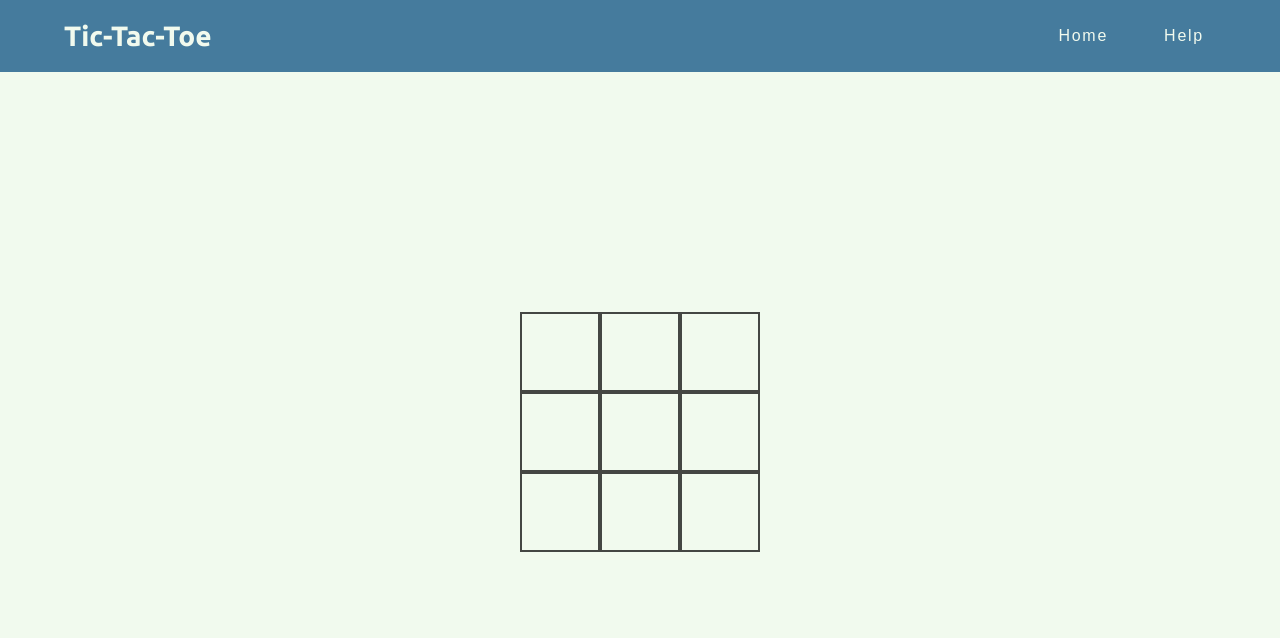
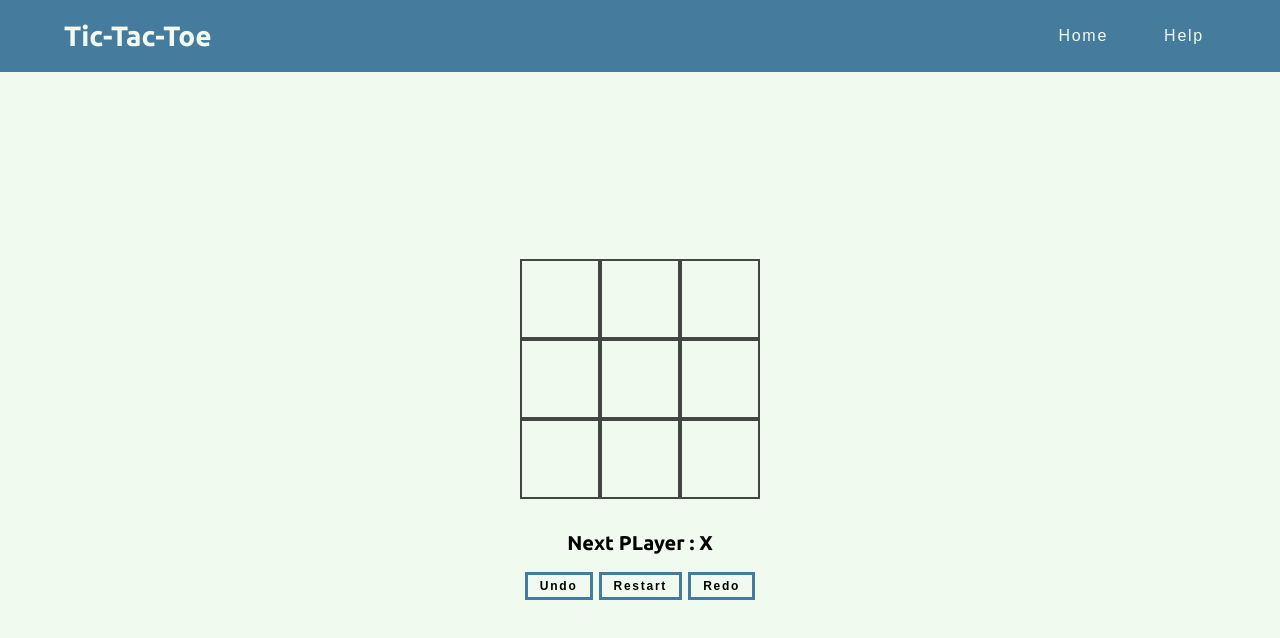
Before and after one commit to Who-codes/tic-tac-toe, a React (Create React App) app: page / in a window 1280 px wide. Shown: the top 638 px of the page. Built offline with nearby package versions, Linux system fonts and the light colour scheme.

Commit message:
functionality complete

```diff
--- a/src/Game.jsx
+++ b/src/Game.jsx
@@ -1,11 +1,28 @@
 import React, { useState } from "react";
 import Board from "./Board";
+import { useGlobalContext } from "./context";
 
 const Game = () => {
+  const { status, undo, restart, redo } = useGlobalContext();
+
   return (
     <main>
       <div className="game">
         <Board />
+        <div className="game-components">
+          <h3 className="status">{status}</h3>
+          <div className="btn-container">
+            <button className="btn main-btn" onClick={() => undo()}>
+              undo
+            </button>
+            <button className="btn main-btn" onClick={() => restart()}>
+              restart
+            </button>
+            <button className="btn main-btn" onClick={() => redo()}>
+              redo
+            </button>
+          </div>
+        </div>
       </div>
     </main>
   );
--- a/src/Square.jsx
+++ b/src/Square.jsx
@@ -2,11 +2,10 @@ import React from "react";
 import { useGlobalContext } from "./context";
 
 const Square = ({ position }) => {
-  const { squares, handleClick } = useGlobalContext();
-
+  const { current, handleClick } = useGlobalContext();
   return (
     <button className="btn square-btn" onClick={() => handleClick(position)}>
-      {squares[position]}
+      {current.squares[position]}
     </button>
   );
 };
--- a/src/context.js
+++ b/src/context.js
@@ -4,20 +4,50 @@ const AppContext = React.createContext();
 
 const AppProvider = ({ children }) => {
   const [state, setState] = useState({
-    squares: Array(9).fill(null),
+    history: [{ squares: Array(9).fill(null) }],
     isNextX: true,
+    stepNumber: 0,
   });
 
   const handleClick = (position) => {
-    const squares = state.squares.slice();
+    const history = state.history.slice(0, state.stepNumber + 1);
+    const current = history[history.length - 1];
+    const squares = current.squares.slice();
     if (desideWinner(squares) || squares[position]) {
       return;
     }
     squares[position] = state.isNextX ? "X" : "O";
     setState({
-      squares,
+      history: history.concat([{ squares }]),
       isNextX: !state.isNextX,
+      stepNumber: history.length,
     });
+  };
+
+  const undo = () => {
+    state.stepNumber &&
+      setState({
+        ...state,
+        stepNumber: state.stepNumber - 1,
+        isNextX: state.stepNumber % 2 === 0,
+      });
+  };
+
+  const restart = () => {
+    setState({
+      ...state,
+      isNextX: true,
+      stepNumber: 0,
+    });
+  };
+
+  const redo = () => {
+    state.history.length - 1 > state.stepNumber &&
+      setState({
+        ...state,
+        stepNumber: state.stepNumber + 1,
+        isNextX: state.stepNumber % 2 === 0,
+      });
   };
 
   const desideWinner = (squares) => {
@@ -39,14 +69,31 @@ const AppProvider = ({ children }) => {
         squares[a] === squares[b] &&
         squares[a] === squares[c]
       ) {
-        return squares[a];
+        return `Winner ${squares[a]}`;
       }
+    }
+    if (!squares.includes(null)) {
+      return `It's a draw.`;
     }
     return null;
   };
 
+  const history = state.history;
+  const current = history[state.stepNumber];
+  const winner = desideWinner(current.squares);
+
+  let status;
+
+  if (winner) {
+    status = winner;
+  } else {
+    status = `Next PLayer :  ${state.isNextX ? "X" : "O"}`;
+  }
+
   return (
-    <AppContext.Provider value={{ ...state, handleClick }}>
+    <AppContext.Provider
+      value={{ ...state, handleClick, status, current, undo, restart, redo }}
+    >
       {children}
     </AppContext.Provider>
   );
--- a/src/index.css
+++ b/src/index.css
@@ -100,6 +100,25 @@ main {
   place-content: center;
 }
 
+.game-components {
+  margin-top: 2rem;
+  display: flex;
+  flex-direction: column;
+  align-items: center;
+  gap: 0.75rem;
+}
+
+.btn-container {
+  margin: 0.5rem 0;
+  display: flex;
+  gap: 0.75rem;
+}
+
+.main-btn {
+  outline: 3px solid var(--clr-dark);
+  font-weight: bold;
+}
+
 .board {
   display: grid;
   grid-template-columns: repeat(3, 1fr);
```
